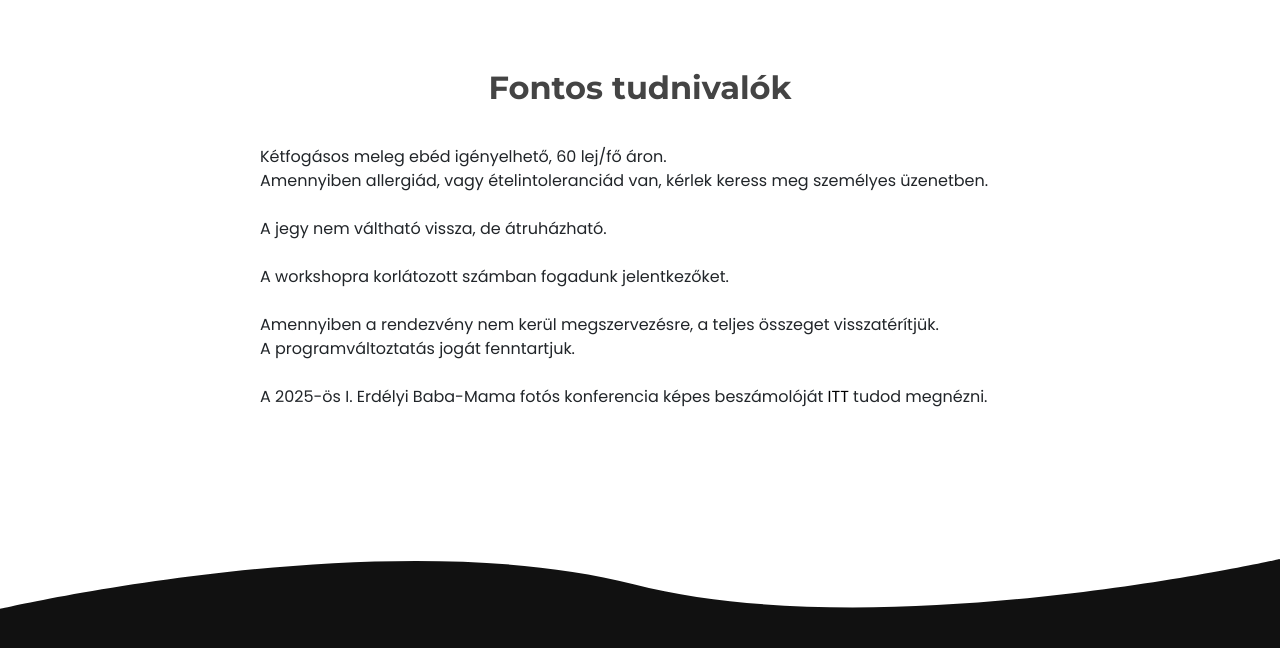
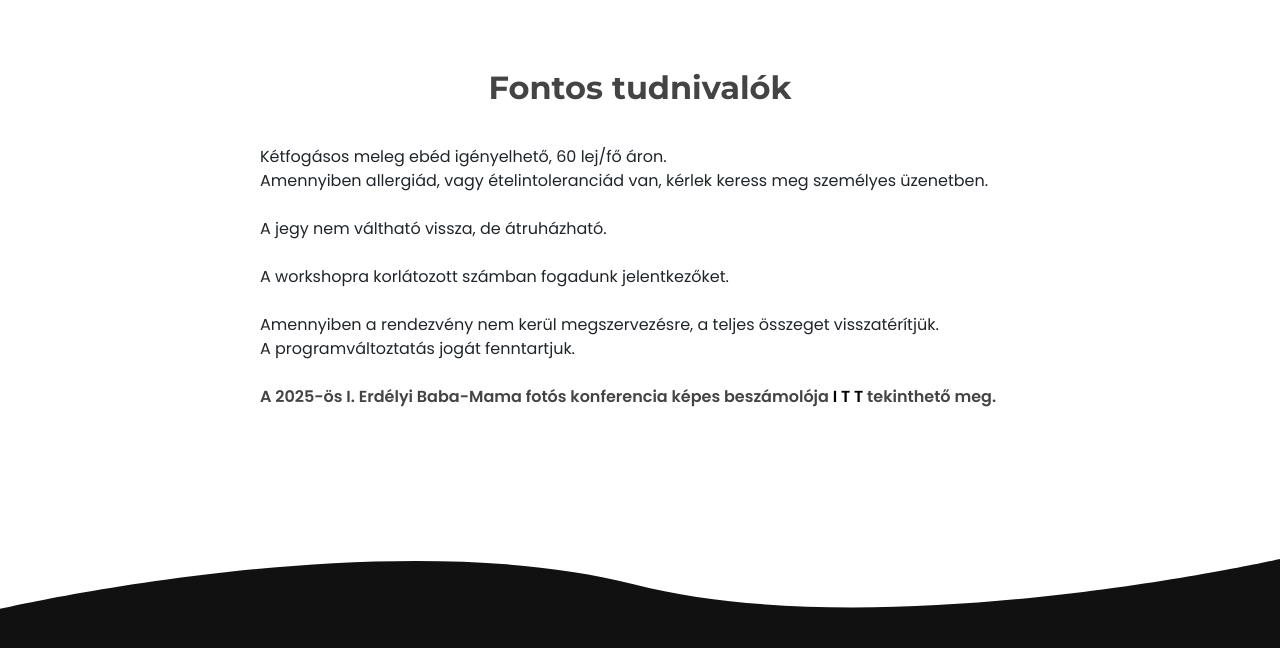
Before and after one commit to viragist07/viragota, a plain HTML site: page konferencia.html in a window 1280 px wide. Shown: the part 4136-4784 px from the top of the page. Drawn offline with Linux system fonts and the light colour scheme.

```diff
--- a/konferencia.html
+++ b/konferencia.html
@@ -436,7 +436,7 @@
       Amennyiben a rendezvény nem kerül megszervezésre, a teljes összeget visszatérítjük. </br>
       A programváltoztatás jogát fenntartjuk.
     </br></br>
-      A 2025-ös I. Erdélyi Baba-Mama fotós konferencia képes beszámolóját <a href="konferencia_2025.html">ITT</a> tudod megnézni.
+      <strong> A 2025-ös I. Erdélyi Baba-Mama fotós konferencia képes beszámolója <a href="konferencia_2025.html"> I T T </a> tekinthető meg.</strong>
 
 
 
```
